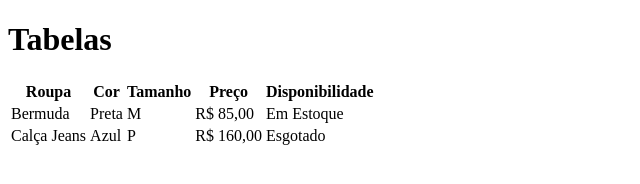
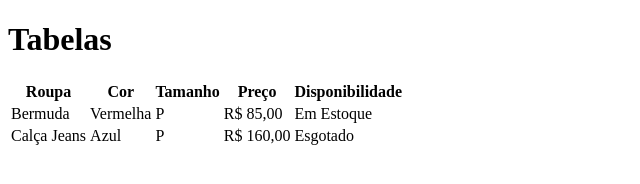
Before and after one commit to Deborafsilva/aula-tabela, a plain HTML site: page index.html in a window 1280 px wide. Shown: the whole page, without its empty margins (0-640 px from the left). Drawn offline with Linux system fonts and the light colour scheme.

Commit message:
item bermuda alterado para cor vermelha e o tamanho para p

```diff
--- a/index.html
+++ b/index.html
@@ -20,8 +20,8 @@
 
         <tr>
             <td>Bermuda</td>
-            <td>Preta</td>
-            <td>M</td>
+            <td>Vermelha</td>
+            <td>P</td>
             <td>R$ 85,00</td>
             <td>Em Estoque</td>
         </tr>
```
